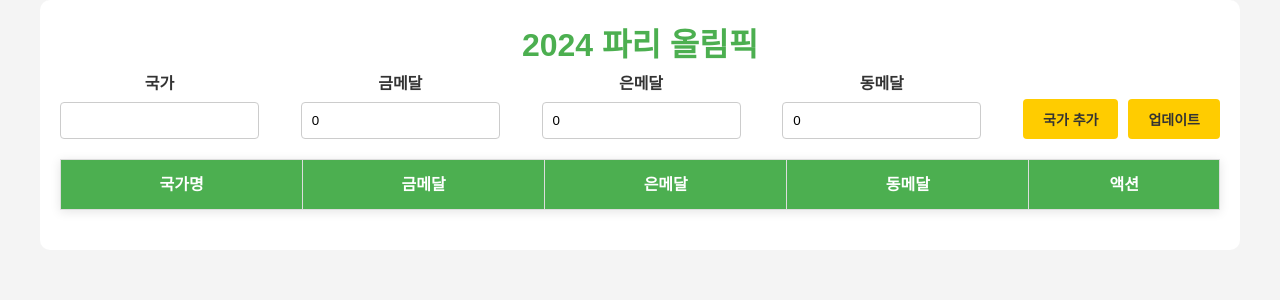
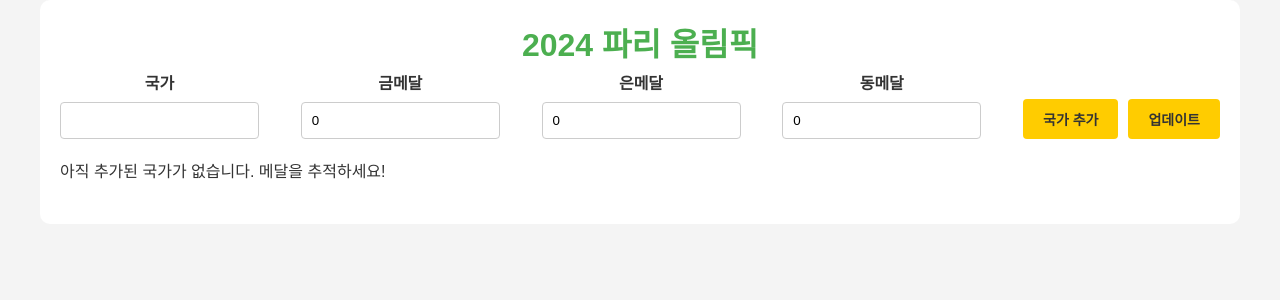
Before and after one commit to derek0k/ls, a React (Vite) app: page / in a window 1280 px wide. Shown: the top 300 px of the page. Built offline with nearby package versions, Linux system fonts and the light colour scheme.

Commit message:
feat: 국가 목록의 존재 여부 확인에 따른 조건부 렌더링 추가

```diff
--- a/src/App.css
+++ b/src/App.css
@@ -97,3 +97,8 @@ form div {
   flex-direction: column;
   align-items: center;
 }
+
+.no-countries-message {
+  margin: 20px;
+  width: 100%;
+}
--- a/src/components/CountryRankList.jsx
+++ b/src/components/CountryRankList.jsx
@@ -18,6 +18,9 @@ export const CountryRankList = ({ countryList, onDeleteClick }) => {
   const sortedCountryList = countryList.toSorted((a, b) => {
     return b.gold - a.gold;
   });
+  if (Array.isArray(countryList) && countryList.length === 0)
+    return <p className="no-countries-message">아직 추가된 국가가 없습니다. 메달을 추적하세요!</p>;
+
   return (
     <table>
       <thead>
```
